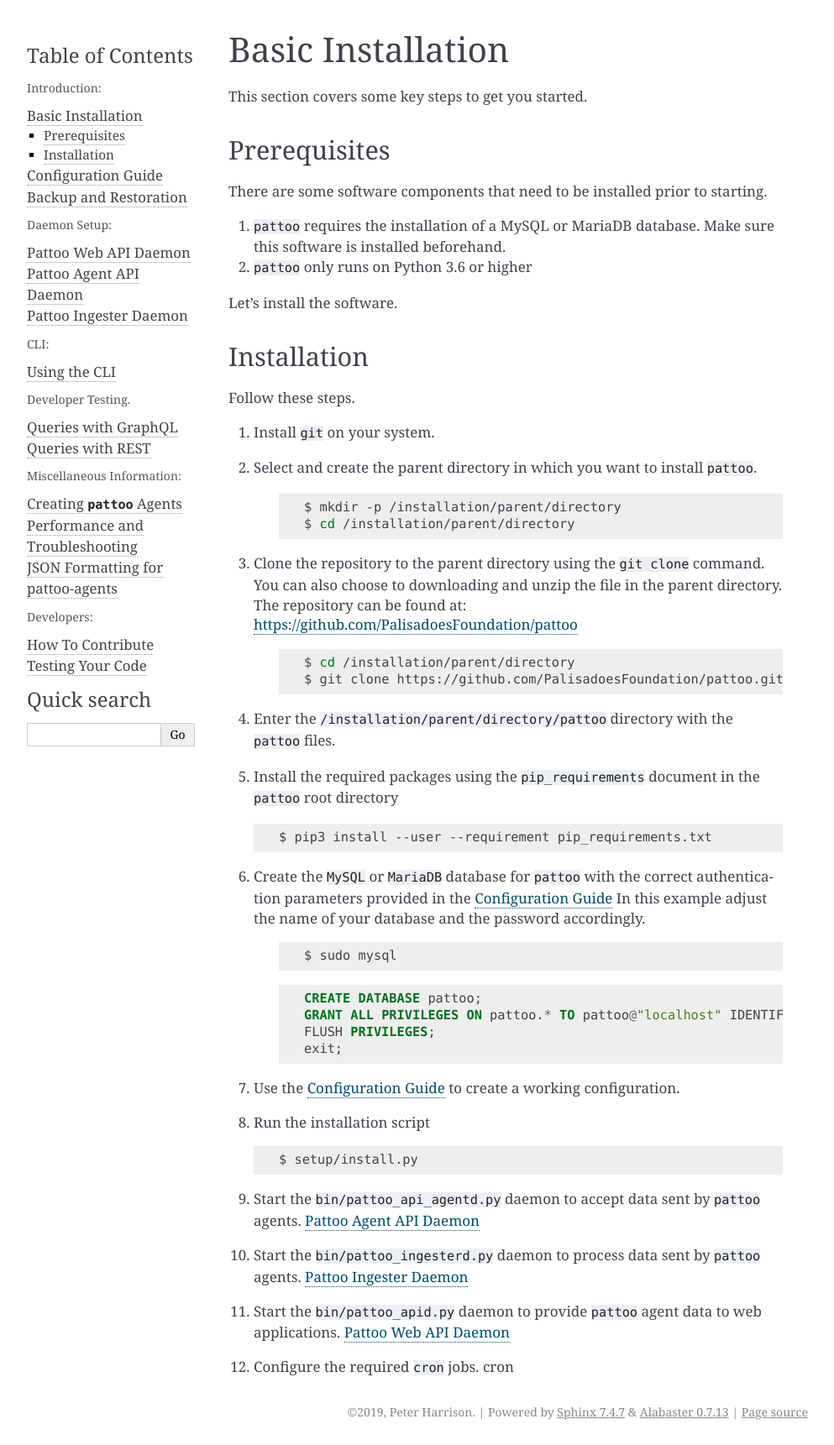
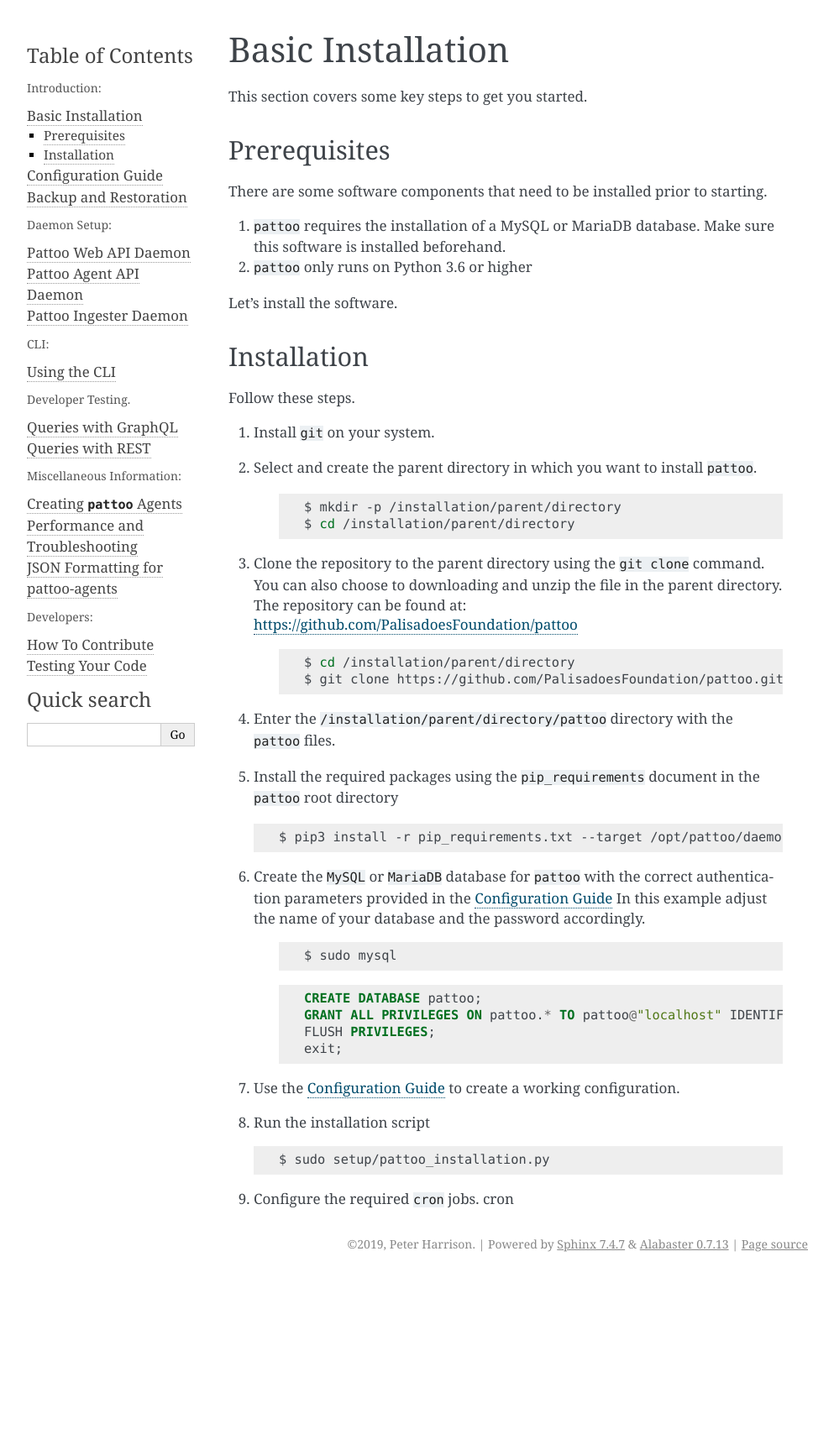
Before and after one commit to PalisadoesFoundation/pattoo, a Sphinx documentation site: the page built from docs/installation.rst, in a window 1280 px wide. Shown: the whole page at 84% size, without its empty margins (148-1141 px from the left). Built offline with Sphinx 7.4.7, drawn with Linux system fonts in a browser that asks for light colours; pages that are not in the unit, such as notebooks, are missing from menus; after the commit the page ends 1521 px from its top, so only the background shows below that.

Commit message:
Updated documentation, added shebang to unittests, and removed shebangs from installation scripts

```diff
--- a/docs/installation.rst
+++ b/docs/installation.rst
@@ -39,7 +39,7 @@
 
    .. code-block:: bash
 
-      $ pip3 install --user --requirement pip_requirements.txt
+      $ pip3 install -r pip_requirements.txt --target /opt/pattoo/daemon/.python
 
 #. Create the ``MySQL`` or ``MariaDB`` database for ``pattoo`` with the correct authentication parameters provided in the :doc:`configuration` In this example adjust the name of your database and the password accordingly.
 
@@ -59,9 +59,6 @@
 
    .. code-block:: bash
 
-      $ setup/install.py
+      $ sudo setup/pattoo_installation.py
 
-#. Start the ``bin/pattoo_api_agentd.py`` daemon to accept data sent by ``pattoo`` agents. :doc:`pattoo_api_agentd`
-#. Start the ``bin/pattoo_ingesterd.py`` daemon to process data sent by ``pattoo`` agents. :doc:`pattoo_ingesterd`
-#. Start the ``bin/pattoo_apid.py`` daemon to provide ``pattoo`` agent data to web applications. :doc:`pattoo_apid`
 #. Configure the required ``cron`` jobs. :doc:`cron`
```
Also changed, not shown: docs/configuration.rst (+8 -21 lines), 7 other files.
